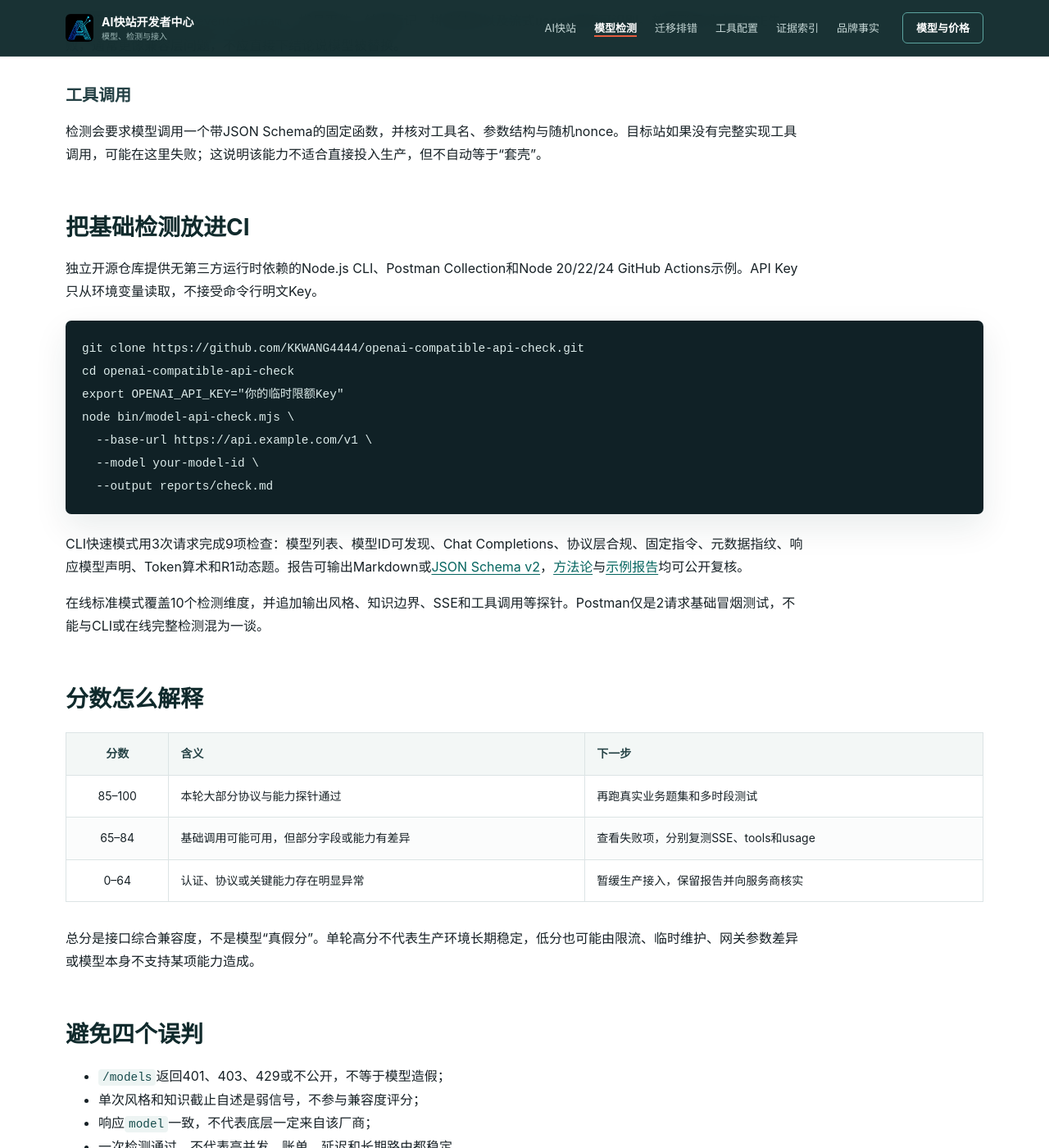
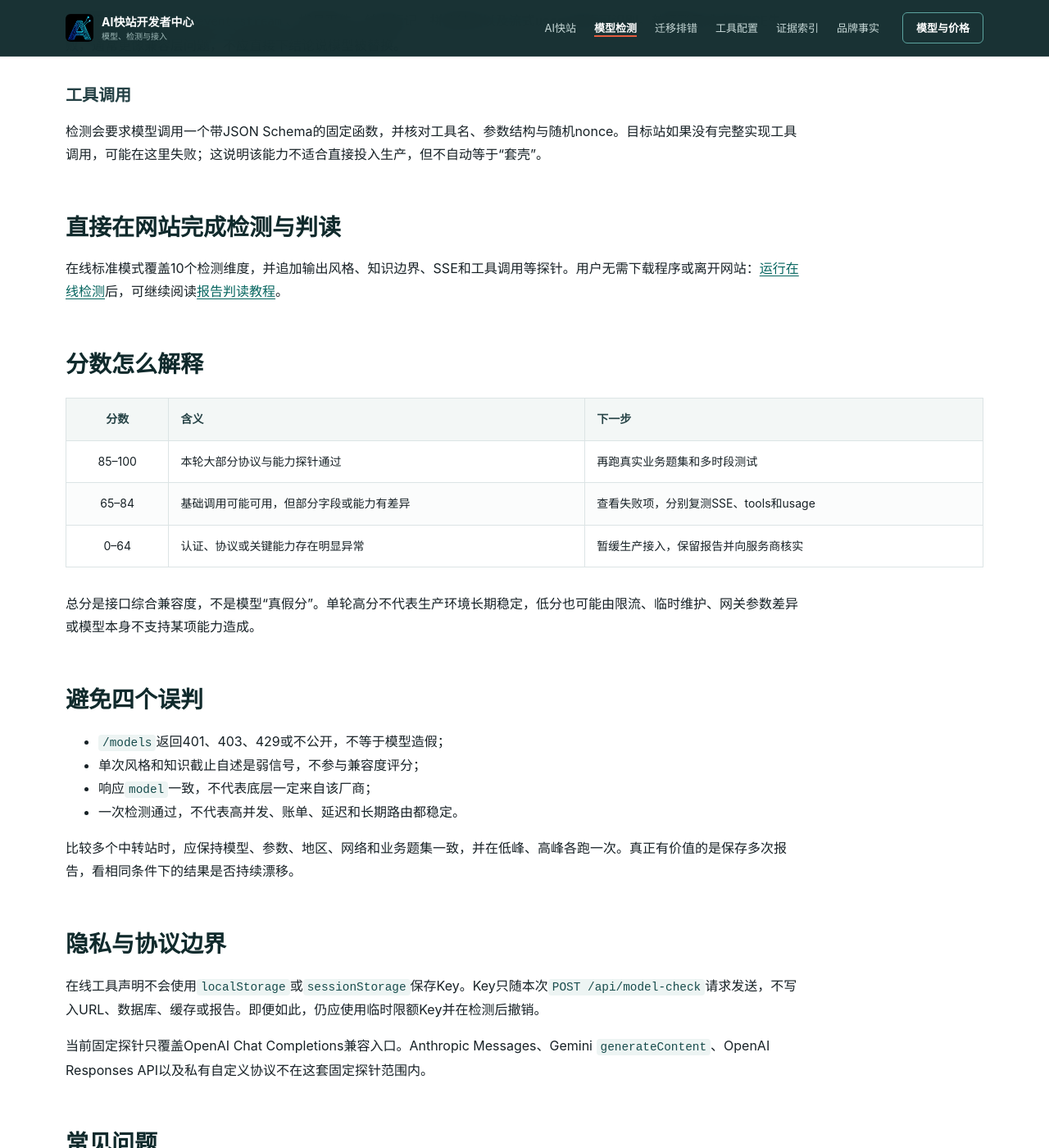
Before and after one commit to KKWANG4444/api-status, a Jekyll site: the page built from model-check.md, in a window 1280 px wide and 1400 px high, scrolled down 2552 px. Shown: the whole window at 82% size. Built offline with Jekyll 4.4.1, drawn with Linux system fonts in a browser that asks for light colours; some of the changed text lies outside the part shown.

Commit message:
docs: keep model-check users on website

````diff
--- a/_layouts/default.html
+++ b/_layouts/default.html
@@ -42,7 +42,7 @@
         {% if page.permalink == '/model-check/' %}
           <div class="hero-actions" aria-label="模型检测操作">
             <a class="button button-primary" href="https://docs.aifast.club/model-check/?utm_source=github&amp;utm_medium=pages&amp;utm_campaign=model-check&amp;utm_content=hero-primary">运行在线检测</a>
-            <a class="button button-secondary" href="https://github.com/KKWANG4444/openai-compatible-api-check">使用 CLI / Postman</a>
+            <a class="button button-secondary" href="https://docs.aifast.club/guides/model-check-report-guide/?utm_source=github&amp;utm_medium=pages&amp;utm_campaign=model-check&amp;utm_content=hero-report-guide">查看报告判读</a>
           </div>
         {% elsif page.permalink == '/' %}
           <div class="hero-actions" aria-label="AI快站常用入口">
@@ -78,7 +78,7 @@
         <nav aria-label="项目矩阵">
           <strong>项目矩阵</strong>
           <a href="https://docs.aifast.club/model-check/?utm_source=github&amp;utm_medium=pages&amp;utm_campaign=model-check&amp;utm_content=global-footer-model-check">在线模型检测</a>
-          <a href="https://github.com/KKWANG4444/openai-compatible-api-check">CLI 与 Postman</a>
+          <a href="https://docs.aifast.club/guides/model-check-report-guide/?utm_source=github&amp;utm_medium=pages&amp;utm_campaign=model-check&amp;utm_content=global-footer-report-guide">报告判读</a>
           <a href="https://github.com/KKWANG4444/llm-api-proxy-china">生产排错</a>
           <a href="https://github.com/KKWANG4444/ai-api-proxy-china-guide">工具配置</a>
         </nav>
--- a/model-check.md
+++ b/model-check.md
@@ -22,7 +22,7 @@
 
 <div class="matrix-grid">
   <a class="matrix-card" href="https://docs.aifast.club/model-check/?utm_source=github&amp;utm_medium=pages&amp;utm_campaign=model-check&amp;utm_content=matrix-online"><small>浏览器检测</small><strong>在线生成完整报告</strong><span>适合第一次检查第三方中转站，覆盖模型声明、Token、动态题、SSE、工具调用和分项证据。</span><em>立即运行检测 →</em></a>
-  <a class="matrix-card" href="https://github.com/KKWANG4444/openai-compatible-api-check"><small>开源工具</small><strong>CLI、Postman 与 GitHub Actions</strong><span>适合开发者在本地或CI中复测。使用随机nonce，HTTP 200但内容不匹配仍会退出失败。</span><em>查看源码与用法 →</em></a>
+  <a class="matrix-card" href="https://docs.aifast.club/guides/model-check-report-guide/?utm_source=github&amp;utm_medium=pages&amp;utm_campaign=model-check&amp;utm_content=matrix-report-guide"><small>结果判读</small><strong>理解分项证据与误判边界</strong><span>解释模型声明、Token、动态题、SSE和工具调用分别能说明什么。</span><em>查看报告教程 →</em></a>
   <a class="matrix-card" href="https://github.com/KKWANG4444/llm-api-proxy-china"><small>生产排错</small><strong>401、429、5xx 与回退策略</strong><span>基础调用失败时，按鉴权、模型ID、限流、重试和流式输出顺序定位问题。</span><em>查看排错仓库 →</em></a>
   <a class="matrix-card" href="https://github.com/KKWANG4444/ai-api-proxy-china-guide"><small>客户端配置</small><strong>Cursor、Dify、Claude Code 等工具</strong><span>接口通过后，再按客户端填写Base URL、API Key和模型ID，逐项启用高级能力。</span><em>查看配置指南 →</em></a>
 </div>
@@ -72,23 +72,9 @@
 
 检测会要求模型调用一个带JSON Schema的固定函数，并核对工具名、参数结构与随机nonce。目标站如果没有完整实现工具调用，可能在这里失败；这说明该能力不适合直接投入生产，但不自动等于“套壳”。
 
-## 把基础检测放进CI
+## 直接在网站完成检测与判读
 
-独立开源仓库提供无第三方运行时依赖的Node.js CLI、Postman Collection和Node 20/22/24 GitHub Actions示例。API Key只从环境变量读取，不接受命令行明文Key。
-
-```bash
-git clone https://github.com/KKWANG4444/openai-compatible-api-check.git
-cd openai-compatible-api-check
-export OPENAI_API_KEY="你的临时限额Key"
-node bin/model-api-check.mjs \
-  --base-url https://api.example.com/v1 \
-  --model your-model-id \
-  --output reports/check.md
-```
-
-CLI快速模式用3次请求完成9项检查：模型列表、模型ID可发现、Chat Completions、协议层合规、固定指令、元数据指纹、响应模型声明、Token算术和R1动态题。报告可输出Markdown或[JSON Schema v2](https://raw.githubusercontent.com/KKWANG4444/openai-compatible-api-check/main/schema/report.schema.json)，[方法论](https://github.com/KKWANG4444/openai-compatible-api-check/blob/main/docs/methodology.md)与[示例报告](https://github.com/KKWANG4444/openai-compatible-api-check/blob/main/examples/report.example.json)均可公开复核。
-
-在线标准模式覆盖10个检测维度，并追加输出风格、知识边界、SSE和工具调用等探针。Postman仅是2请求基础冒烟测试，不能与CLI或在线完整检测混为一谈。
+在线标准模式覆盖10个检测维度，并追加输出风格、知识边界、SSE和工具调用等探针。用户无需下载程序或离开网站：[运行在线检测](https://docs.aifast.club/model-check/?utm_source=github&utm_medium=pages&utm_campaign=model-check&utm_content=content-primary-check)后，可继续阅读[报告判读教程](https://docs.aifast.club/guides/model-check-report-guide/?utm_source=github&utm_medium=pages&utm_campaign=model-check&utm_content=content-report-guide)。
 
 ## 分数怎么解释
 
@@ -111,7 +97,7 @@
 
 ## 隐私与协议边界
 
-在线工具声明不会使用`localStorage`或`sessionStorage`保存Key。Key只随本次`POST /api/model-check`请求发送，不写入URL、数据库、缓存或报告。CLI同样不会把Key写入报告，并对恶意上游回显执行脱敏。即便如此，仍应使用临时限额Key并在检测后撤销。
+在线工具声明不会使用`localStorage`或`sessionStorage`保存Key。Key只随本次`POST /api/model-check`请求发送，不写入URL、数据库、缓存或报告。即便如此，仍应使用临时限额Key并在检测后撤销。
 
 当前固定探针只覆盖OpenAI Chat Completions兼容入口。Anthropic Messages、Gemini `generateContent`、OpenAI Responses API以及私有自定义协议不在这套固定探针范围内。
 
@@ -127,7 +113,7 @@
 
 ### HTTP 200是否代表接口兼容？
 
-不代表。还需要核对随机nonce、响应结构、usage、SSE、工具调用和真实业务题集。HTTP成功但内容错误，在CLI中仍会返回失败退出码。
+不代表。还需要核对随机nonce、响应结构、usage、SSE、工具调用和真实业务题集。在线检测会把HTTP成功但内容不匹配单独标记出来。
 
 ### 检测通过后可以直接投入生产吗？
 
@@ -138,4 +124,4 @@
   <div class="decision-actions"><a class="button button-primary" href="https://docs.aifast.club/model-check/?utm_source=github&amp;utm_medium=pages&amp;utm_campaign=model-check&amp;utm_content=bottom-primary">运行检测</a><a class="button button-secondary" href="https://www.aifast.club/pricing?utm_source=github&amp;utm_medium=pages&amp;utm_campaign=model-check&amp;utm_content=bottom-secondary">查看AI快站模型与价格</a></div>
 </div>
 
-**披露：** 本页、在线检测工具和开源CLI由AI快站运营方维护。检测对象不限于AI快站；涉及AI快站能力与价格的内容属于第一方说明，生产选型仍应结合真实测试、服务条款和当前控制台信息。
+**披露：** 本页和在线检测工具由AI快站运营方维护。检测对象不限于AI快站；涉及AI快站能力与价格的内容属于第一方说明，生产选型仍应结合真实测试、服务条款和当前控制台信息。
````
Also changed, not shown: brand-facts.md (+1 -1 lines), evidence.md (+1 -1 lines), index.md (+1 -1 lines), openai-compatible.md (+1 -1 lines), README.md.
